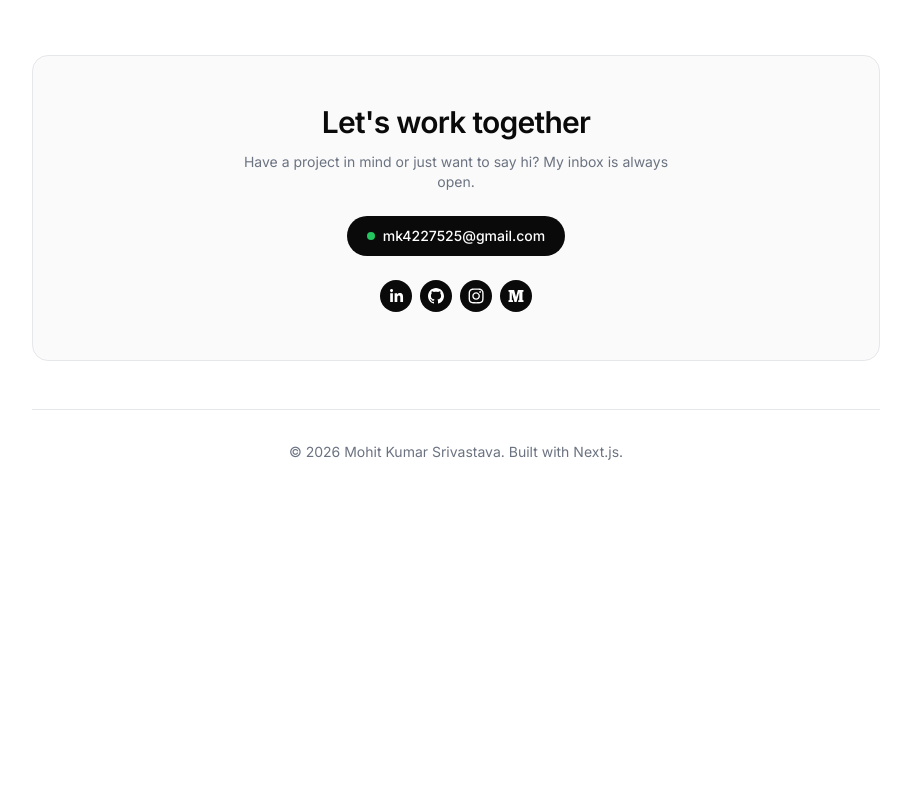
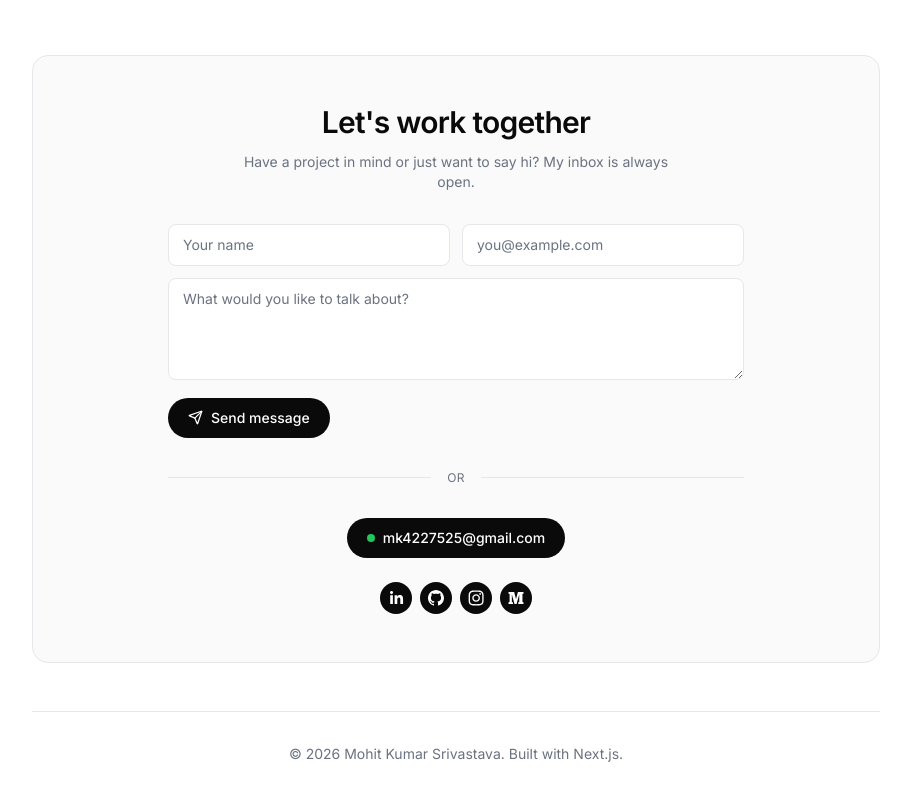
Before and after one commit to mkayfour/mohitkumar-portfolio, a Next.js app: page / in a window 1280 px wide. Shown: the part 3631-4431 px from the top of the page, without its empty margins (184-1095 px from the left). Before the commit the page ends 4189 px from the top, so only its background shows below. Built offline with nearby package versions, Linux system fonts and the light colour scheme; no server answers.

Commit message:
Add contact form via Web3Forms with honeypot and status states

```diff
--- a/components/Contact.tsx
+++ b/components/Contact.tsx
@@ -3,6 +3,7 @@ import { site } from "@/data/site";
 import { PillButton } from "@/components/ui/PillButton";
 import { Reveal } from "@/components/ui/Reveal";
 import { Socials } from "@/components/Socials";
+import { ContactForm } from "@/components/ContactForm";
 import { CurrentYear } from "@/components/ui/CurrentYear";
 
 export function Contact() {
@@ -12,7 +13,18 @@ export function Contact() {
         <div className="rounded-2xl border border-border bg-card p-8 text-center sm:p-12">
           <h2 className="text-2xl font-semibold tracking-tight sm:text-3xl">{site.contactHeading}</h2>
           <p className="mx-auto mt-3 max-w-md text-sm text-muted">{site.contactBlurb}</p>
-          <div className="mt-6 flex justify-center">
+
+          <div className="mx-auto mt-8 max-w-xl">
+            <ContactForm />
+          </div>
+
+          <div className="mx-auto mt-8 flex max-w-xl items-center gap-4">
+            <span className="h-px flex-1 bg-border" />
+            <span className="text-xs uppercase tracking-wide text-muted">or</span>
+            <span className="h-px flex-1 bg-border" />
+          </div>
+
+          <div className="mt-8 flex justify-center">
             <PillButton href={`mailto:${profile.email}`} dot>
               {profile.email}
             </PillButton>
--- /dev/null
+++ b/components/ContactForm.tsx
@@ -0,0 +1,154 @@
+"use client";
+
+import { useState } from "react";
+import { Send, CheckCircle2, AlertCircle, Loader2 } from "lucide-react";
+
+const ACCESS_KEY = process.env.NEXT_PUBLIC_WEB3FORMS_KEY;
+
+type Status = "idle" | "sending" | "sent" | "error";
+
+const fieldClass =
+  "w-full rounded-lg border border-border bg-background px-3.5 py-2.5 text-sm text-foreground placeholder:text-muted focus-visible:outline-2 focus-visible:outline-offset-2 focus-visible:outline-accent";
+
+export function ContactForm() {
+  const [status, setStatus] = useState<Status>("idle");
+  const [error, setError] = useState<string | null>(null);
+
+  // Without a key the form cannot submit anywhere, so don't render a dead form.
+  if (!ACCESS_KEY) return null;
+
+  async function handleSubmit(event: React.FormEvent<HTMLFormElement>) {
+    event.preventDefault();
+    const form = event.currentTarget;
+    const data = new FormData(form);
+
+    setStatus("sending");
+    setError(null);
+
+    try {
+      const response = await fetch("https://api.web3forms.com/submit", {
+        method: "POST",
+        body: data,
+      });
+      const result = await response.json();
+
+      if (response.ok && result.success) {
+        setStatus("sent");
+        form.reset();
+      } else {
+        setStatus("error");
+        setError(result.message || "Something went wrong. Please email me instead.");
+      }
+    } catch {
+      setStatus("error");
+      setError("Couldn't reach the server. Please email me instead.");
+    }
+  }
+
+  if (status === "sent") {
+    return (
+      <div className="flex flex-col items-center gap-3 rounded-xl border border-border bg-background p-8 text-center">
+        <CheckCircle2 size={28} className="text-accent" />
+        <p className="font-semibold">Thanks — your message is on its way.</p>
+        <p className="text-sm text-muted">I&apos;ll get back to you soon.</p>
+        <button
+          type="button"
+          onClick={() => setStatus("idle")}
+          className="mt-1 text-sm text-muted underline underline-offset-4 transition-colors hover:text-foreground"
+        >
+          Send another
+        </button>
+      </div>
+    );
+  }
+
+  return (
+    <form onSubmit={handleSubmit} className="space-y-3 text-left">
+      <input type="hidden" name="access_key" value={ACCESS_KEY} />
+      <input type="hidden" name="subject" value="New message from mkayfour.in" />
+      <input type="hidden" name="from_name" value="mkayfour.in" />
+      {/* Honeypot — bots fill this, humans never see it. */}
+      <input
+        type="checkbox"
+        name="botcheck"
+        className="hidden"
+        tabIndex={-1}
+        autoComplete="off"
+      />
+
+      <div className="grid gap-3 sm:grid-cols-2">
+        <div>
+          <label htmlFor="name" className="sr-only">
+            Your name
+          </label>
+          <input
+            id="name"
+            name="name"
+            type="text"
+            required
+            maxLength={100}
+            placeholder="Your name"
+            className={fieldClass}
+          />
+        </div>
+        <div>
+          <label htmlFor="email" className="sr-only">
+            Your email
+          </label>
+          <input
+            id="email"
+            name="email"
+            type="email"
+            required
+            maxLength={150}
+            placeholder="you@example.com"
+            className={fieldClass}
+          />
+        </div>
+      </div>
+
+      <div>
+        <label htmlFor="message" className="sr-only">
+          Message
+        </label>
+        <textarea
+          id="message"
+          name="message"
+          required
+          rows={4}
+          maxLength={2000}
+          placeholder="What would you like to talk about?"
+          className={`${fieldClass} resize-y`}
+        />
+      </div>
+
+      {status === "error" && error && (
+        <p
+          role="alert"
+          className="flex items-center gap-2 text-sm text-foreground"
+        >
+          <AlertCircle size={15} />
+          {error}
+        </p>
+      )}
+
+      <button
+        type="submit"
+        disabled={status === "sending"}
+        className="inline-flex items-center gap-2 rounded-full bg-foreground px-5 py-2.5 text-sm font-medium text-background transition-colors hover:opacity-90 focus-visible:outline-2 focus-visible:outline-offset-2 focus-visible:outline-accent disabled:opacity-60"
+      >
+        {status === "sending" ? (
+          <>
+            <Loader2 size={15} className="animate-spin" />
+            Sending…
+          </>
+        ) : (
+          <>
+            <Send size={15} />
+            Send message
+          </>
+        )}
+      </button>
+    </form>
+  );
+}
```
